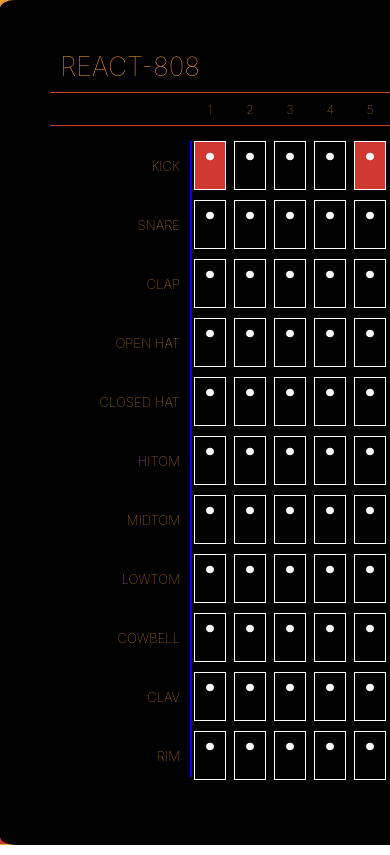
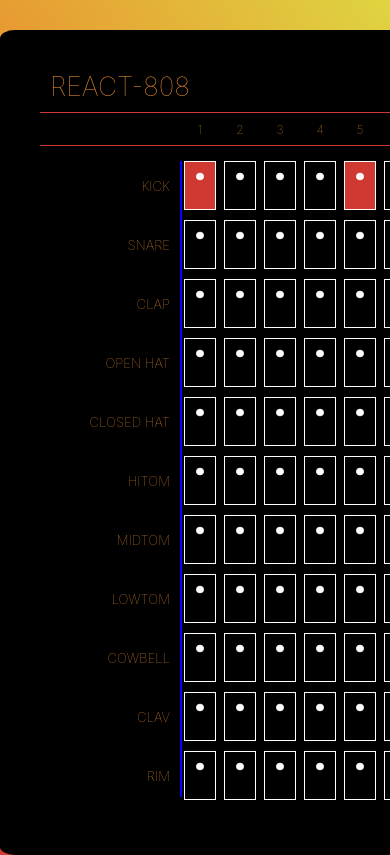
Before and after one commit to kirillginko/808-react, a React (Create React App) app: page / in a window 390 px wide. Shown: the top 855 px of the page. Built offline with nearby package versions, Linux system fonts and the light colour scheme; no server answers.

Commit message:
resizing container

```diff
--- a/src/App.css
+++ b/src/App.css
@@ -17,7 +17,7 @@ html, body {
   width: var(--app-max-width);
   visibility: var(--app-visibility);
   background-color: var(--color-bg);
-  padding: 50px;
+  padding: 40px;
   border-radius: 1%;
 }
 
@@ -25,6 +25,14 @@ html, body {
   .app {
     margin-top: 2.5rem;
     /* margin-bottom: var(--spacer); */
+  }
+}
+
+@media only screen and (max-width: 820px) {
+  .app{
+    display: flex;
+    flex-direction: column;
+    margin-top: 2.5rem;
   }
 }
 
--- a/src/components/Note.css
+++ b/src/components/Note.css
@@ -21,7 +21,7 @@
 }
 
 .circle{
-    display: block;
+    /* display: block; */
     position: absolute;
     border: 2px solid #ffffff;
     background: #ffffff;
```
